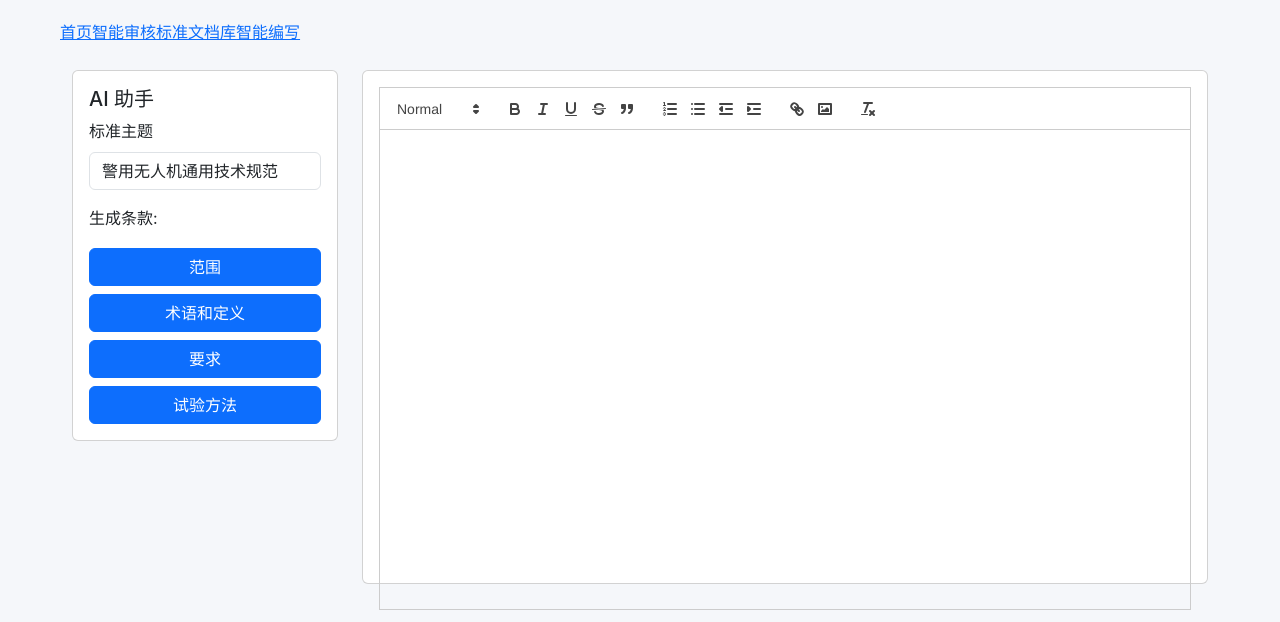
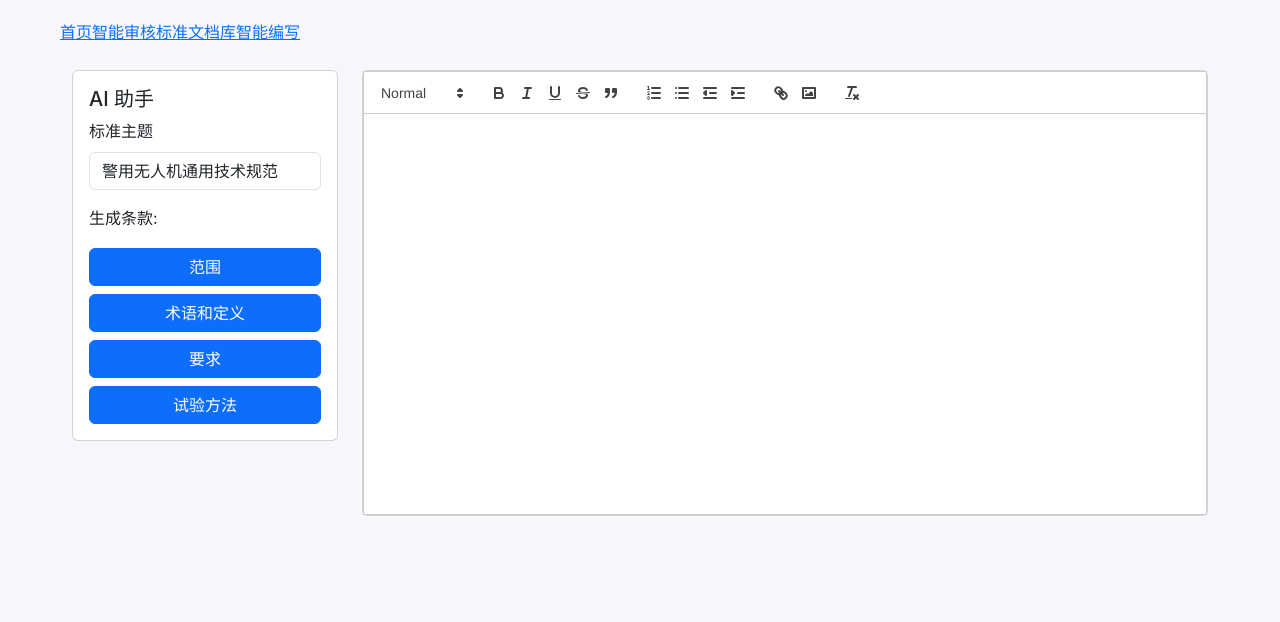
Before and after one commit to liandun110/docAI, a React (Create React App) app: page /editor in a window 1280 px wide. Shown: the top 622 px of the page. Built offline with nearby package versions, Linux system fonts and the light colour scheme.

Commit message:
美化编辑器

```diff
--- a/src/components/editor/EditorPage.js
+++ b/src/components/editor/EditorPage.js
@@ -104,13 +104,13 @@ const AiEditor = () => {
                 {/* Editor */}
                 <div className="col-md-9">
                     <div className="card">
-                        <div className="card-body">
+                        <div className="card-body d-flex flex-column p-0">
                              <ReactQuill
+                                className="flex-grow-1"
                                 theme="snow"
                                 value={editorHtml}
                                 onChange={setEditorHtml}
                                 modules={modules}
-                                style={{ height: '60vh' }}
                             />
                         </div>
                     </div>
--- a/src/styles.css
+++ b/src/styles.css
@@ -488,3 +488,17 @@ body {
   font-weight: bold;
   background-color: rgba(52, 152, 219, 0.1);
 }
+
+/* Styles for ReactQuill editor in EditorPage */
+.ql-container {
+  display: flex;
+  flex-direction: column;
+  flex-grow: 1; /* This makes the container grow */
+}
+
+.ql-editor {
+  min-height: 50vh; /* This sets a min-height for the editor content area */
+  overflow-y: auto;
+  padding: 15px;
+  flex-grow: 1; /* This makes the editor grow within its flex container */
+}
```
